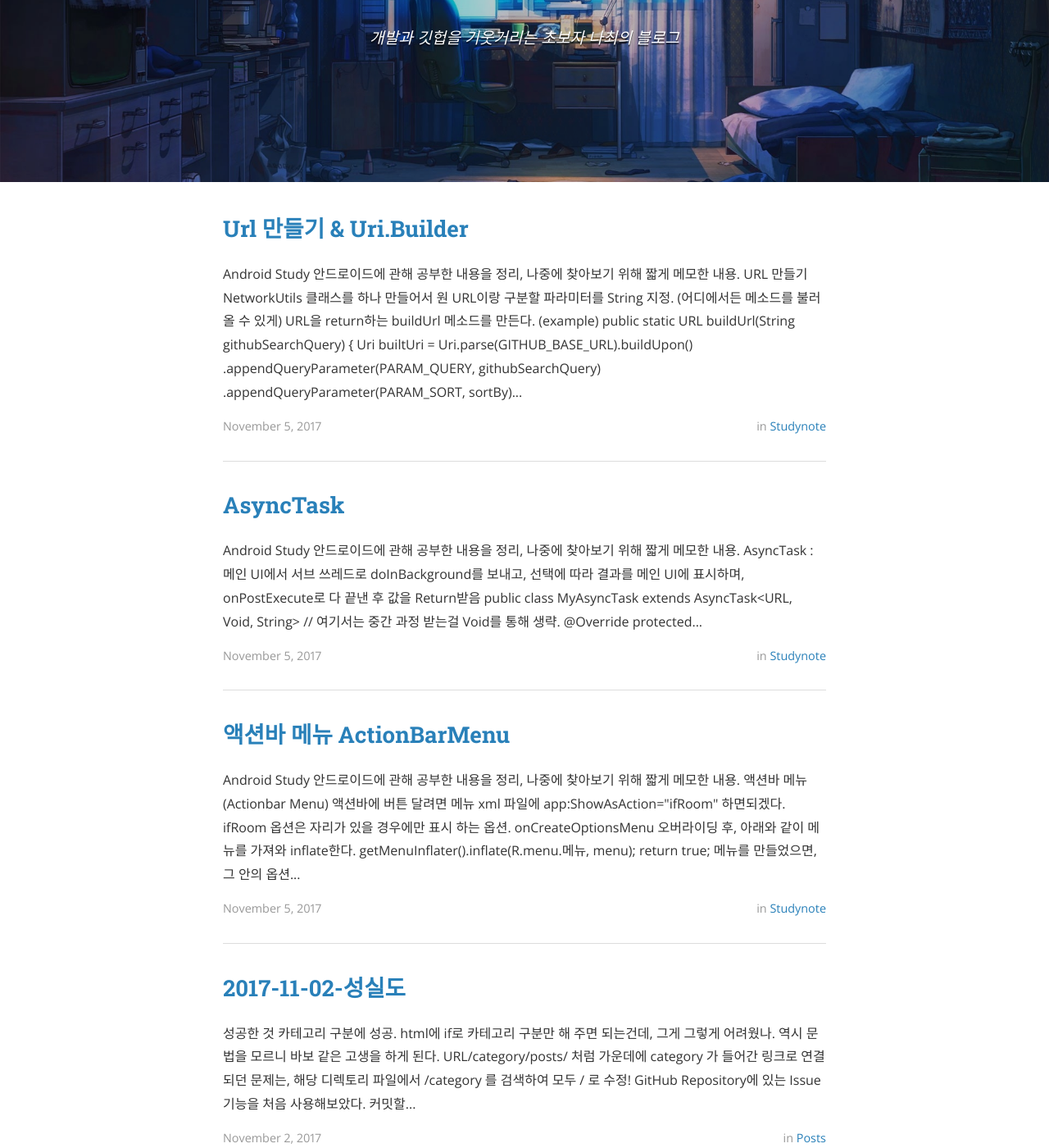
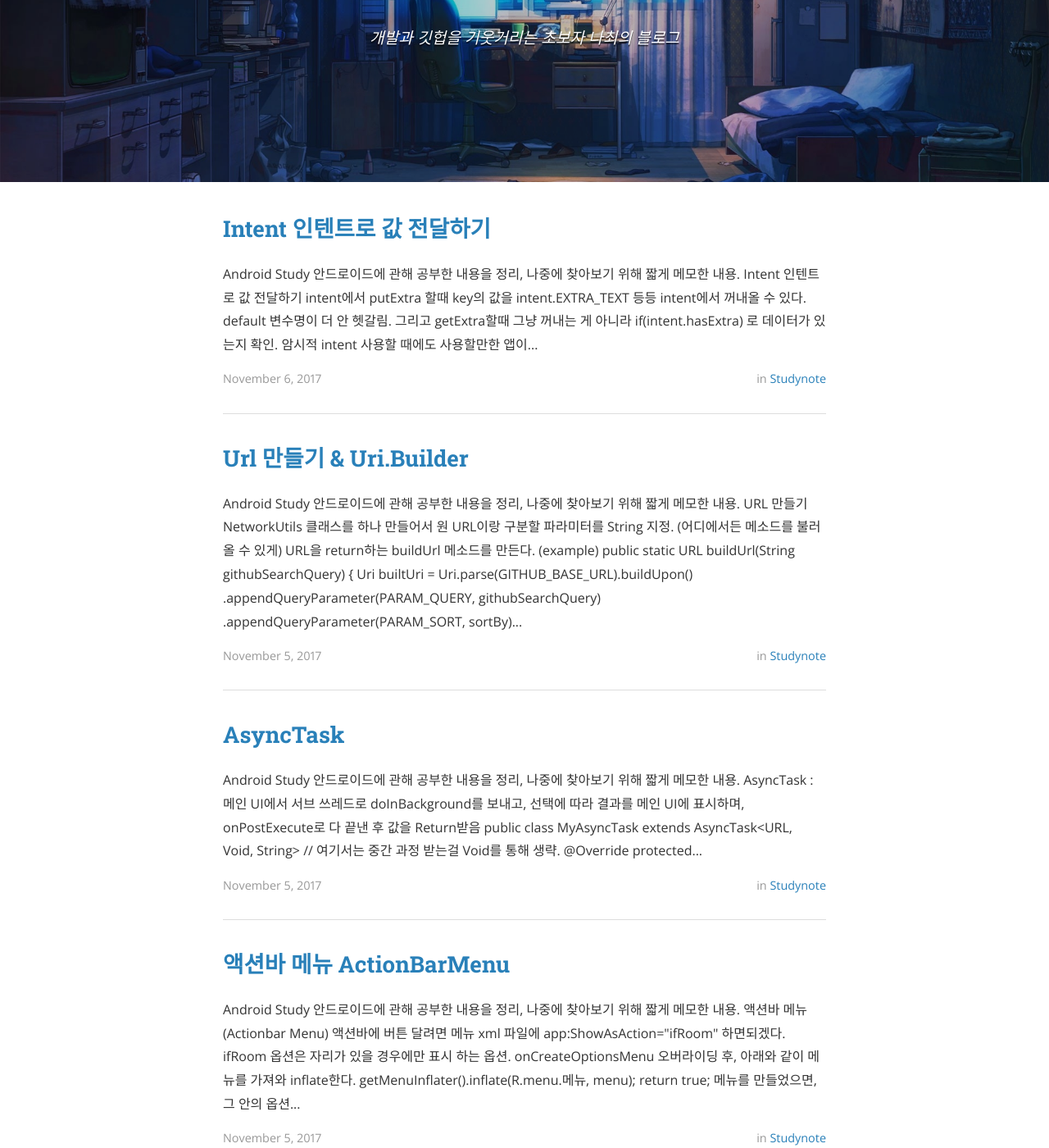
Before and after one commit to souk0721/nachoi.github.io, a Jekyll site: the page built from index.html, in a window 1280 px wide and 1400 px high, scrolled down 281 px. Shown: the whole window at 82% size. Built offline with Jekyll 4.4.1, drawn with Linux system fonts in a browser that asks for light colours; nearby versions of some CDN libraries; the list of posts is cut into pages by our own code; some of the changed text lies outside the part shown.

Commit message:
Add & Update studynote posts

````diff
--- /dev/null
+++ b/_posts/2017-11-06-Android-Intent.md
@@ -0,0 +1,39 @@
+---
+layout: post
+title:  "Intent 인텐트로 값 전달하기"
+date:   2017-11-06
+author: Yena Choi
+categories: studynote
+---
+
+# Android Study
+안드로이드에 관해 공부한 내용을 정리, 나중에 찾아보기 위해 짧게 메모한 내용.
+
+
+### Intent 인텐트로 값 전달하기
+- intent에서 putExtra 할때 key의 값을 intent.EXTRA_TEXT 등등 intent에서 꺼내올 수 있다.
+- default 변수명이 더 안 헷갈림. 그리고 getExtra할때 그냥 꺼내는 게 아니라 `if(intent.hasExtra)` 로 데이터가 있는지 확인.
+- 암시적 intent 사용할 때에도 사용할만한 앱이 있을 경우에만 실행
+
+```java
+if (intent.resolveActivity(getPackagerManager()) != null) {
+ startActivity(intent);
+}
+```
+
+
+##### Intent로 Share하기
+- 공유할 때는 아래와 같은 폼을 사용한다.
+
+```java
+ShareCompat.IntentBuilder.from(this)
+ .setChooserTitle("제목") // 딱히 제목이 공유되는건 아니더라.
+ .setType("text/plain")
+ .setText("공유될 텍스트");
+ .startChooser(); //이거 안하면 안됨! 왠지 나중에 까먹을것같다.
+```
+- intent로 getExtra도 그냥 하는게 아니라,
+**
+  1) intent가 null인지 먼저 물어보고,
+  2) intent.hasExtra가 null인지 물어본 후에 getExtra**
+  - 나는 언젠가 이걸 빼먹고 에러를 낼 것 같다. 그러니까 bold처리
````
Also changed, not shown: _posts/2017-11-05-Android-Uri.md (+4 -4 lines).
